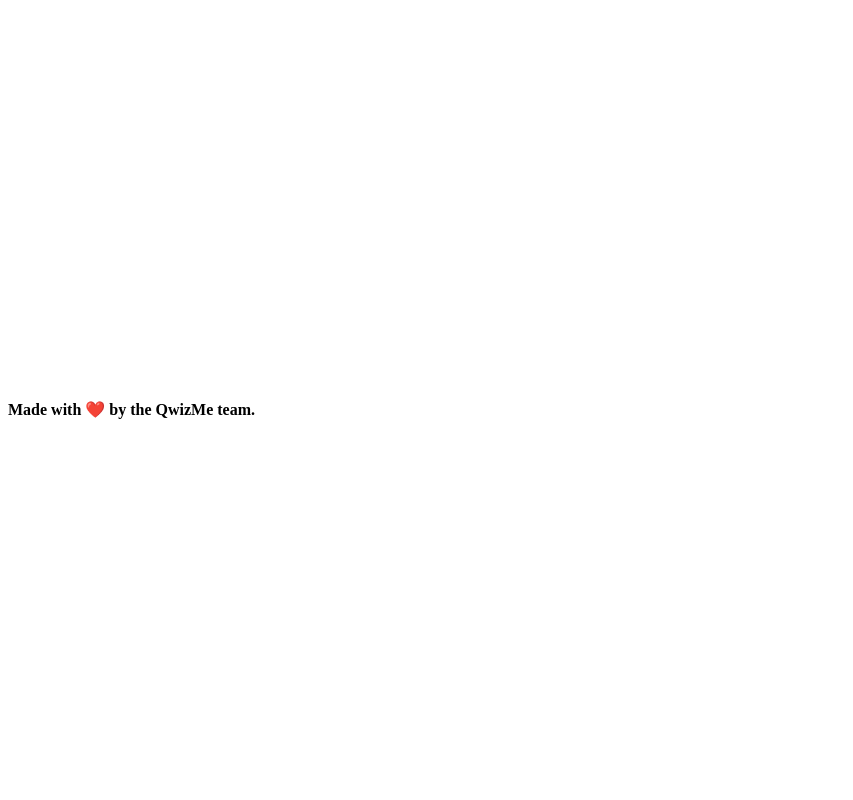
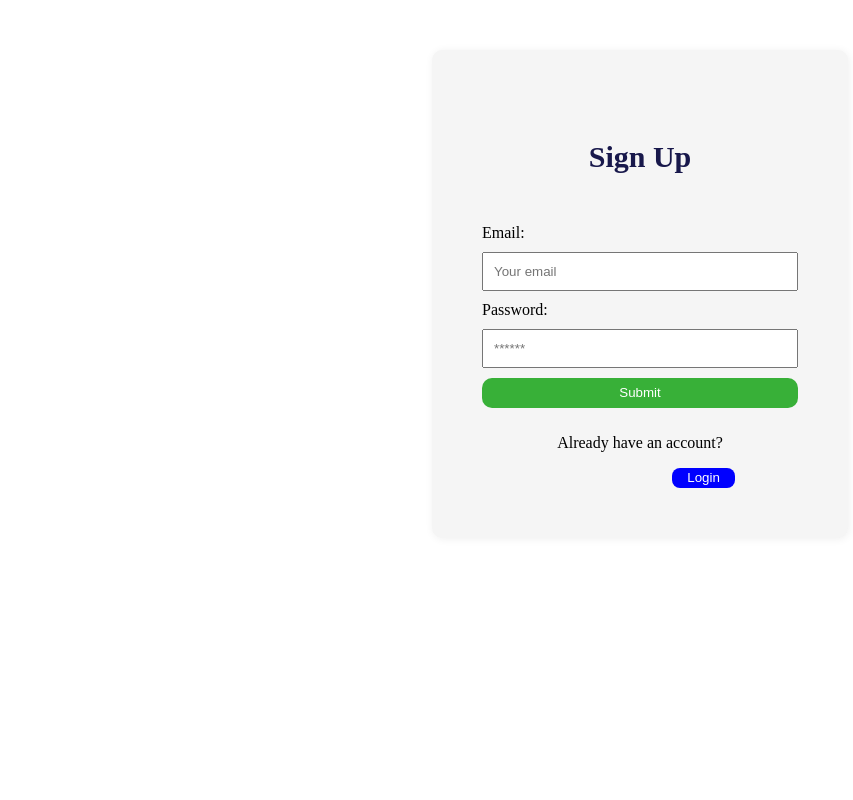
Before and after one commit to RiverStephenson/flashcard-quiz-app, a React (Vite) app in the folder client/: page /signup in a window 1280 px wide. Shown: the top 800 px of the page, without its empty margins (0-853 px from the left). Built offline with nearby package versions, Linux system fonts and the light colour scheme.

Commit message:
worked on signup and login page

```diff
--- a/client/src/pages/Login.tsx
+++ b/client/src/pages/Login.tsx
@@ -1,7 +1,6 @@
-
 
 import { useState, type FormEvent, type ChangeEvent } from 'react';
-// import { Link } from 'react-router-dom';
+import { Link } from 'react-router-dom';
 import { useMutation } from '@apollo/client';
 import { LOGIN_USER } from '../utils/mutations';
 
@@ -44,45 +43,50 @@ const Login = () => {
 
 
   return (
-
-    <div className="form-container">
-      <form className="form login-form" onSubmit={handleSubmit}>
-        <h1>Welcome</h1>
+    <main>
+      <div className="addUser">
+        <h4>Sign In</h4>
+        <form className="userForm" onSubmit={handleSubmit}>
           {/* Username input field */}
-        <div className="form-group">
-          <label>Email</label>
+          <div className="inputGroup">
+          <label htmlFor="email">Email:</label>
             <input
               className="form-input in"
-            type="text"
+              placeholder="Your email"
+              type="email"
               name="email"
               value={formState.email || ""}
               onChange={handleChange}
             />
-        </div>
           {/* Password input field */}
-        <div className="form-group">
             <label>Password</label>
             <input
               className="form-input in"
+              placeholder="******"
               type="password"
               name="password"
               value={formState.password || ""}
               onChange={handleChange}
             />
-        </div>
           {/* Submit button for the login form */}
-        <div className="form-group btn-div">
             <button onClick={handleSubmit} className="btn btn-primary" type="submit">
               Login
             </button>
           </div>
         </form>
         {error && (
-        <div className="my-3 p-3 bg-danger text-white">
+          <div className="error">
             {error.message}
           </div>
         )}
+         <div className= "login">
+              <p>Dont have an account?</p>
+              <Link to="/signup">
+                <button>Signup</button>
+              </Link>
             </div>
+      </div>
+    </main>
 
   );
 };
--- /dev/null
+++ b/client/src/pages/SignUp.css
@@ -0,0 +1,60 @@
+.addUser {
+    margin: 50px auto;
+    width: 25%;
+    background-color: whitesmoke;
+    padding: 50px;
+    border-radius: 10px;
+    box-shadow: 1px 1px 8px rgba(0,0,0,0.065);
+}
+
+.userForm .inputGroup {
+    width: 100%;
+    display: flex;
+    flex-direction: column;
+}
+
+.userForm .inputGroup label {
+    margin-top: 10px;
+}
+
+.userForm .inputGroup input {
+    margin-top: 10px;
+    padding: 10px;
+}
+
+.inputGroup button {
+    margin-top: 10px;
+    background-color: rgb(56, 176, 56);
+    color: white;
+    width: 100%;
+    height: 30px;
+    border-radius: 10px;
+}
+
+h4 {
+    text-align: center;
+    font-size: 30px;
+    color: rgb(24, 24, 75);
+}
+
+.login p {
+    text-align: center;
+}
+
+.login button {
+    margin-left: 190px;
+    color: white;
+    background-color: blue;
+    width: 20%;
+    border-radius: 8px;
+    height: 20px;
+
+}
+.login {
+   padding-top: 10px;
+}
+
+.error {
+    padding-top: 20px;
+
+}
--- a/client/src/pages/SignUp.tsx
+++ b/client/src/pages/SignUp.tsx
@@ -1,11 +1,100 @@
-const SignUp = () => {
+import { useState, type FormEvent, type ChangeEvent } from 'react';
+import { Link } from 'react-router-dom';
+import'./SignUp.css';
 
+import { useMutation } from '@apollo/client';
+import { ADD_USER } from '../utils/mutations';
 
-  return(
-  <main>
+import Auth from '../utils/auth';
 
-  </main>
- );
+const Signup = () => {
+    const [formState, setFormState] = useState({
+      email: '',
+      password: '',
+    });
+    const [addUser, { error, data }] = useMutation(ADD_USER);
+
+    const handleChange = (event: ChangeEvent<HTMLInputElement>) => {
+        const { name, value } = event.target;
+
+        setFormState({
+          ...formState,
+          [name]: value,
+        });
+      };
+
+  const handleFormSubmit = async (event: FormEvent) => {
+    event.preventDefault();
+
+    try {
+      const { data } = await addUser({
+        variables: { input: { ...formState } },
+      });
+
+      Auth.login(data.addUser.token)
+    } catch (error) {
+      console.error(error)
+    }
+  };
+
+  return (
+    <main>
+      <div className= "addUser">
+        <h4>Sign Up</h4>
+      {data ? (
+        <p>
+                Success! You may now head{' '}
+                <Link to="/">back to the homepage.</Link>
+              </p>
+            ) : (
+              <form onSubmit={handleFormSubmit} className= "userForm">
+                <div className= "inputGroup">
+                  <label htmlFor="email">Email:</label>
+
+                  <input
+                    className="form-input"
+                    placeholder="Your email"
+                    name="email"
+                    type="email"
+                    value={formState.email}
+                    onChange={handleChange}
+                  />
+
+                  <label htmlFor="password">Password:</label>
+
+                  <input
+                    className="form-input"
+                    placeholder="******"
+                    name="password"
+                    type="password"
+                    value={formState.password}
+                    onChange={handleChange}
+                  />
+                  <button
+                    className="btn btn-block btn-primary"
+                    style={{ cursor: 'pointer' }}
+                    type="submit"
+                  >
+                    Submit
+                  </button>
+                </div>
+              </form>
+            )}
+
+            {error && (
+              <div className="error">
+                {error.message}
+              </div>
+            )}
+            <div className= "login">
+              <p>Already have an account?</p>
+              <Link to="/login">
+                <button>Login</button>
+              </Link>
+            </div>
+        </div>
+    </main>
+  );
 };
 
-export default SignUp;
+export default Signup;
```
Lines whose indentation alone changed are shown as unchanged.
